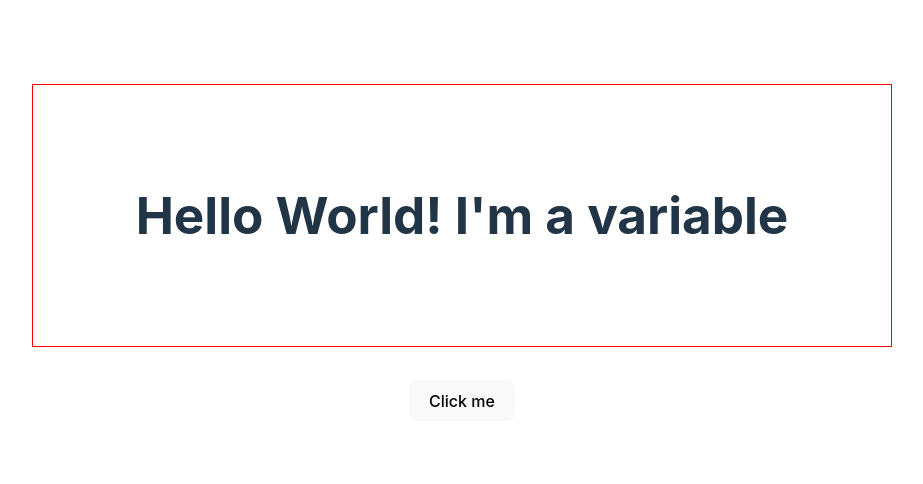
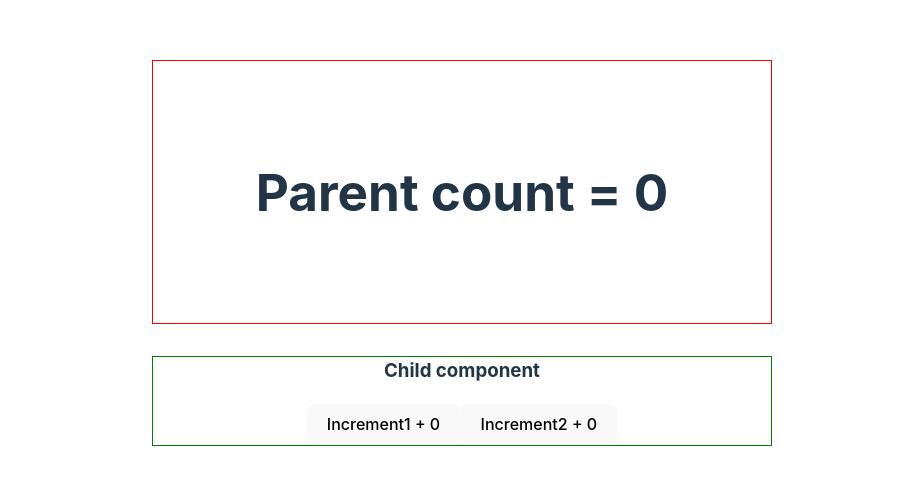
Before and after one commit to hackcharms/dive-into-react, a React (Vite) app: page / in a window 1280 px wide. Shown: the part 164-648 px from the top of the page, without its empty margins (178-1101 px from the left). Built offline with nearby package versions, Linux system fonts and the light colour scheme.

Commit message:
why we need useState, parent to child communication and more

```diff
--- a/src/App.jsx
+++ b/src/App.jsx
@@ -1,9 +1,10 @@
-import React from "react";
+import React, { useState } from "react";
 import "./App.css";
 function App() {
-  const msg = "Hello World! I'm a variable";
-  function myFunc(msg) {
-    alert("myFunc called " + msg);
+  const [count, setCount] = useState(0);
+  console.log("App created");
+  function incrementCount() {
+    setCount(count + 1);
   }
   const products = [
     { title: "Cabbage", isFruit: false, id: 1 },
@@ -11,23 +12,30 @@ function App() {
     { title: "Apple", isFruit: true, id: 3 },
   ];
   return (
-    // <React.Fragment>
     <>
-      {/* onclick => lowercase
-    onClick => camel case
-    OnClick => pascal case
-    on_click => snake case
-    ON_CLICK => constant case
-    on-click=kebab case */}
-
-      <h1 className="card">{msg}</h1>
-      <button onClick={() => myFunc("hello")}>Click me</button>
-      {/* <button onClick={myFunc}>Click me</button> */}
+      <h1 className="card"> Parent count = {count}</h1>
+      <div style={{ outline: "1px solid green" }}>
+        <h3> Child component</h3>
+        <Button
+          onClickHandle={incrementCount}
+          count={count}
+          label="Increment1"
+        ></Button>
+        <Button
+          onClickHandle={incrementCount}
+          count={count}
+          label="Increment2"
+        ></Button>
+      </div>
+      {/* <Button>Increment</Button> */}
     </>
   );
 }
 export default App;
-
-function Button() {
-  return <button type="button">Btn</button>;
+function Button({ label, onClickHandle, count }) {
+  return (
+    <button onClick={onClickHandle}>
+      {label} + {count}
+    </button>
+  );
 }
```
